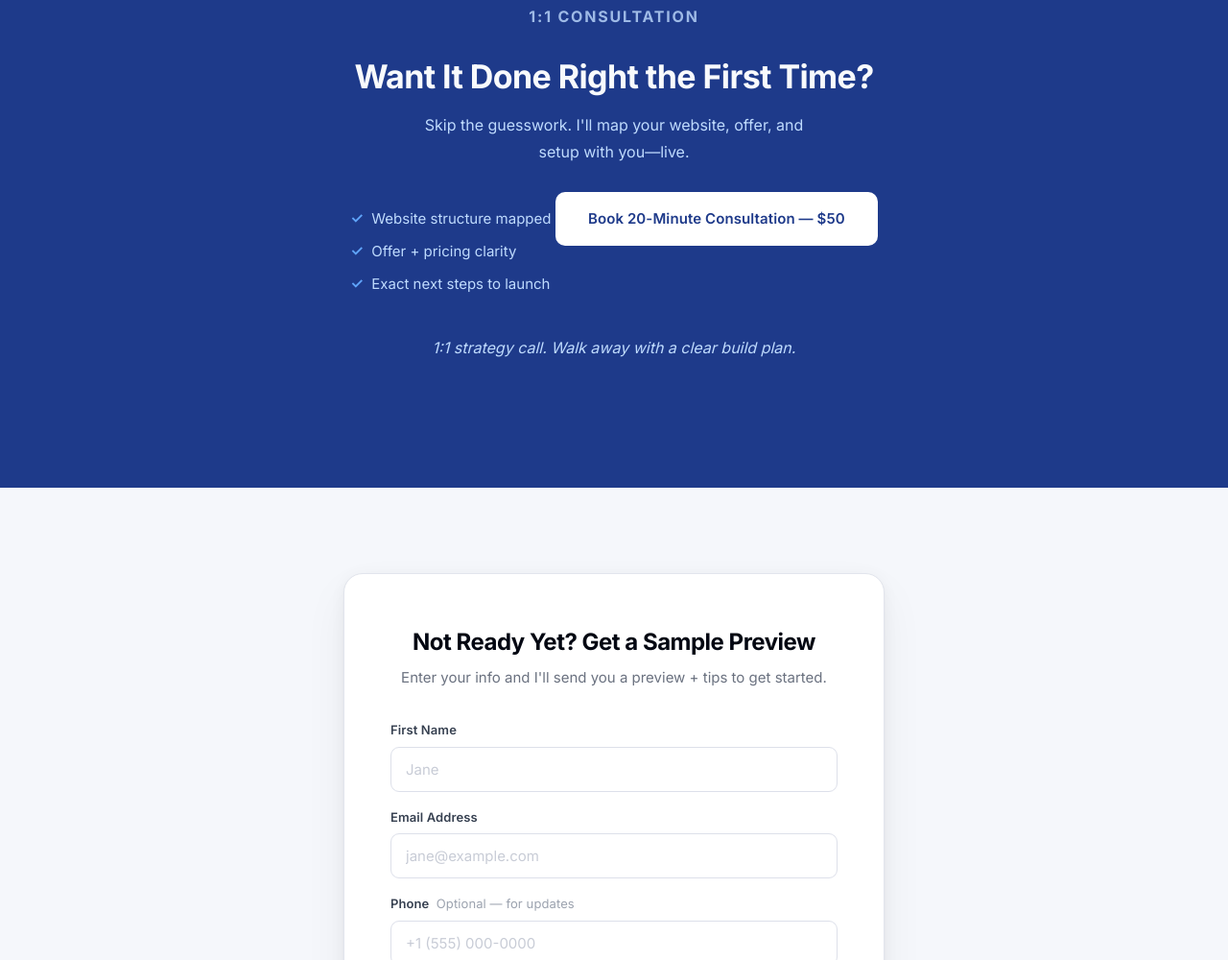
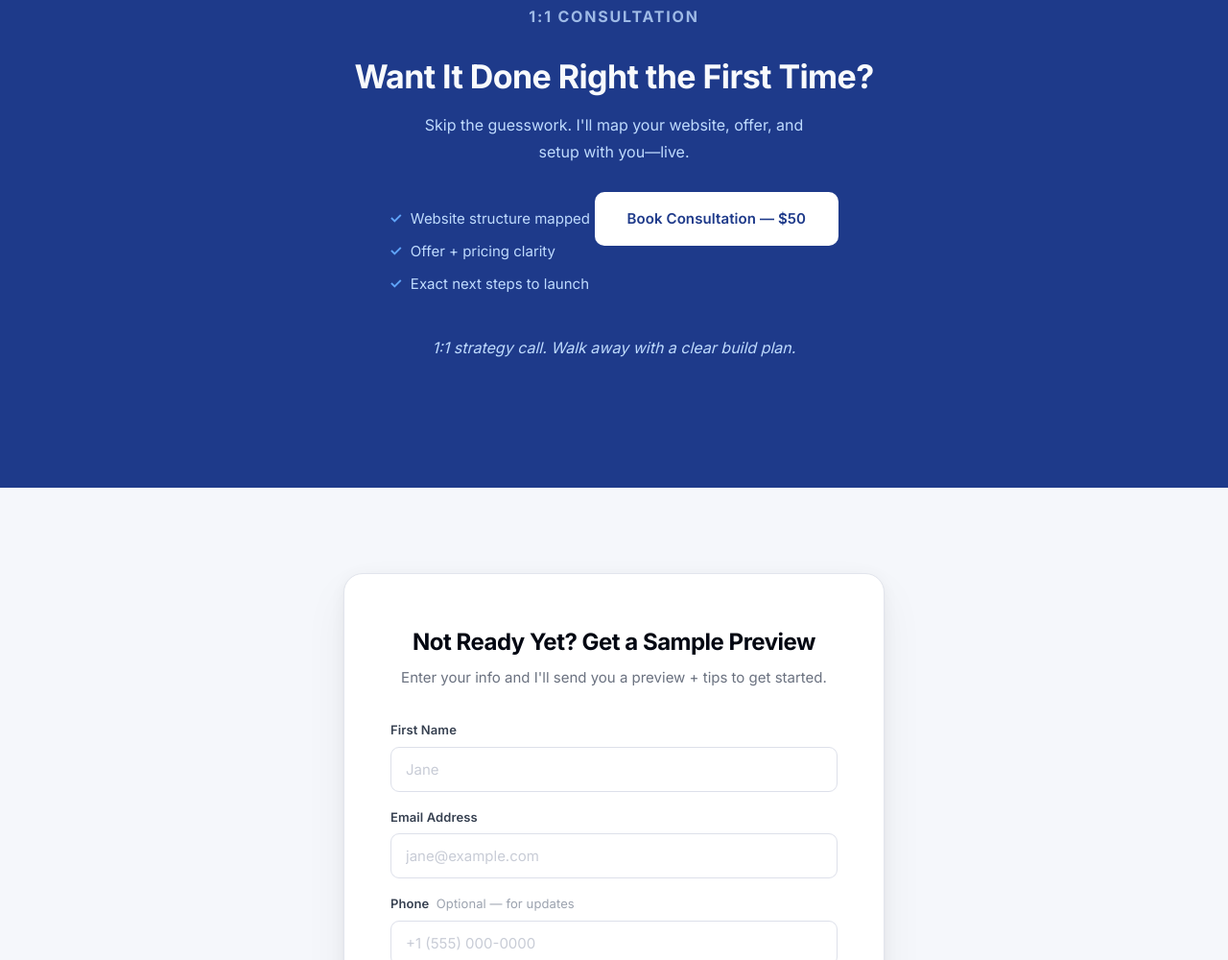
Before and after one commit to jkwright-47/website-manual-funnel, a plain HTML site: page index.html in a window 1280 px wide. Shown: the part 1596-2596 px from the top of the page at 96% size. Drawn offline with Linux system fonts and the light colour scheme.

Commit message:
Update CTA from Work With Me to Book Consultation $50

```diff
--- a/index.html
+++ b/index.html
@@ -71,7 +71,7 @@
         <li>Offer + pricing clarity</li>
         <li>Exact next steps to launch</li>
       </ul>
-      <a href="mailto:jerome@example.com" class="btn btn-light">Book 20-Minute Consultation — $50</a>
+      <a href="mailto:jerome@example.com" class="btn btn-light">Book Consultation — $50</a>
       <p class="service-closer">1:1 strategy call. Walk away with a clear build plan.</p>
     </div>
   </section>
```
